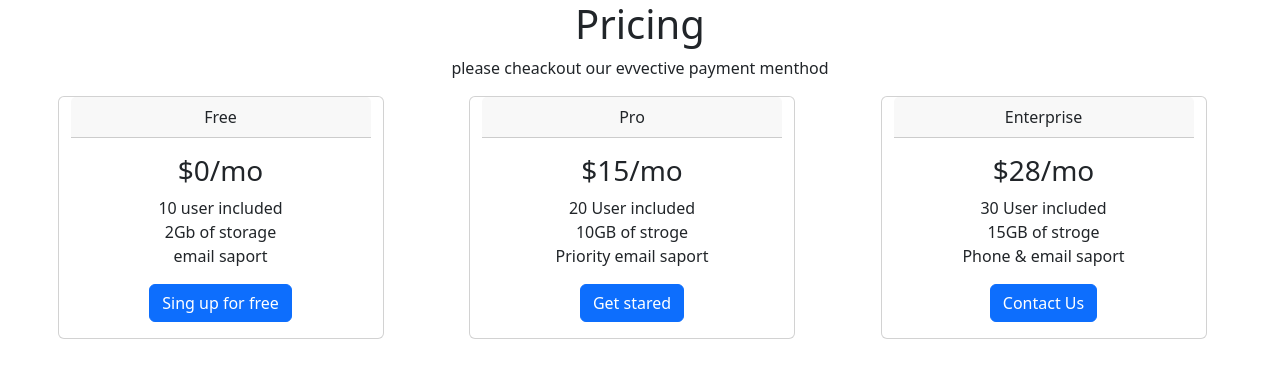
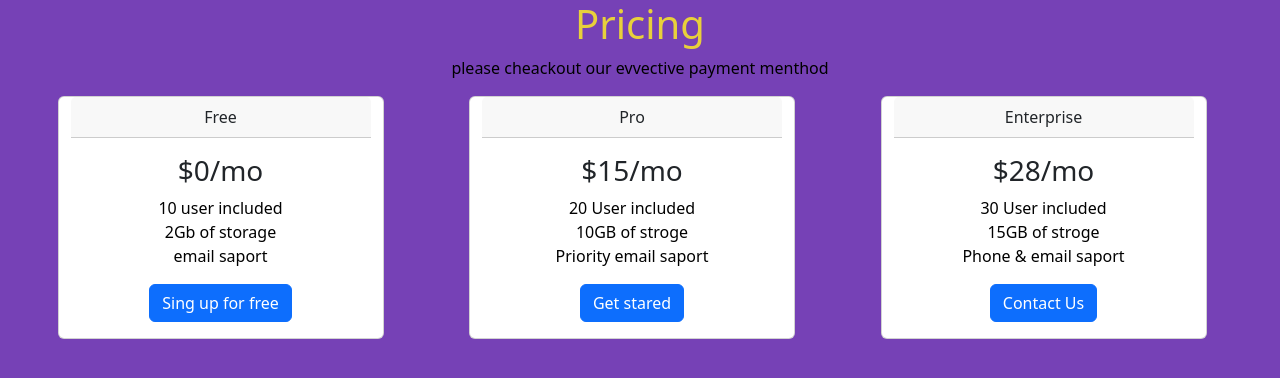
Before and after one commit to Gaurav-kumayan/pricing, a plain HTML site: page index.html in a window 1280 px wide. Drawn offline with nearby package versions, Linux system fonts and the light colour scheme.

Commit message:
change-background

```diff
--- a/style.css
+++ b/style.css
@@ -1,7 +1,11 @@
+body{
+  background-color: #7641b6;
+}
 h1{
   text-align: center;
+  color: #e8d03b;
 }
  p {
   text-align: center;
-
+  color: #000;
 }
```
